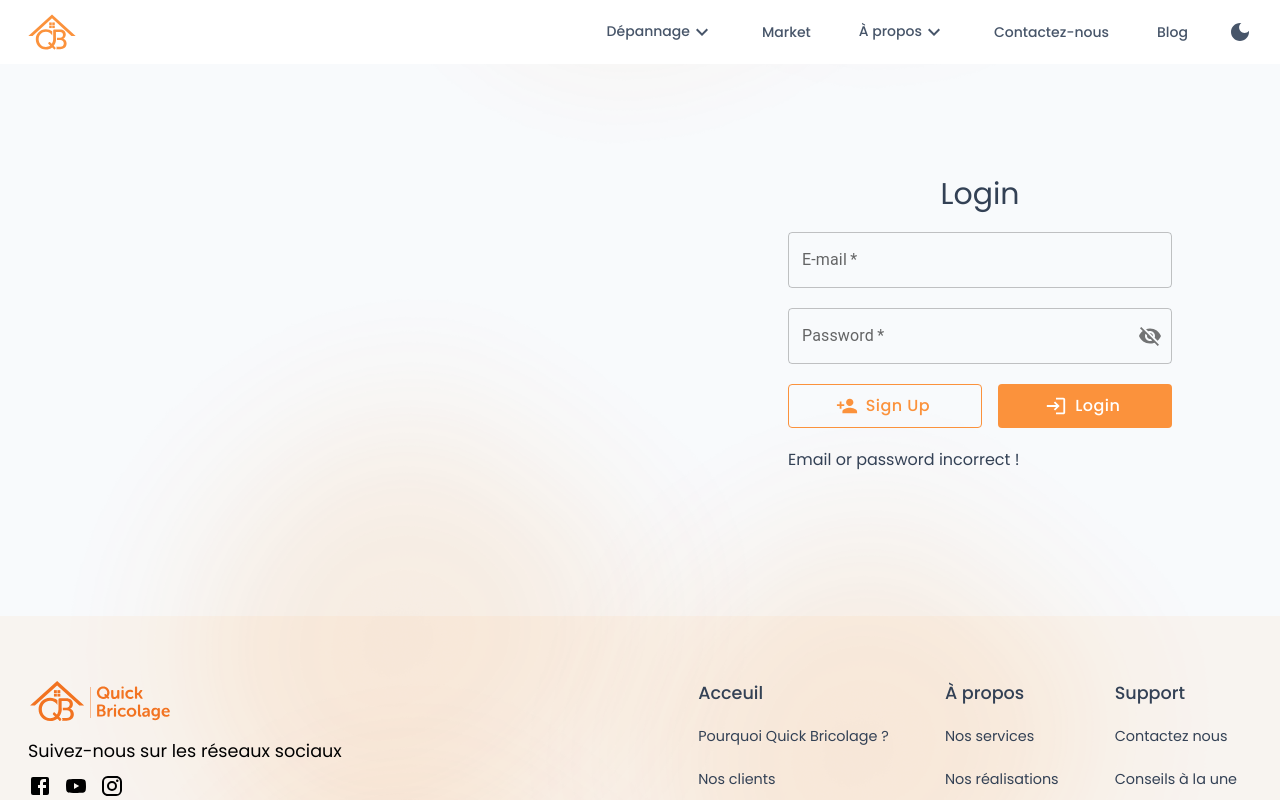
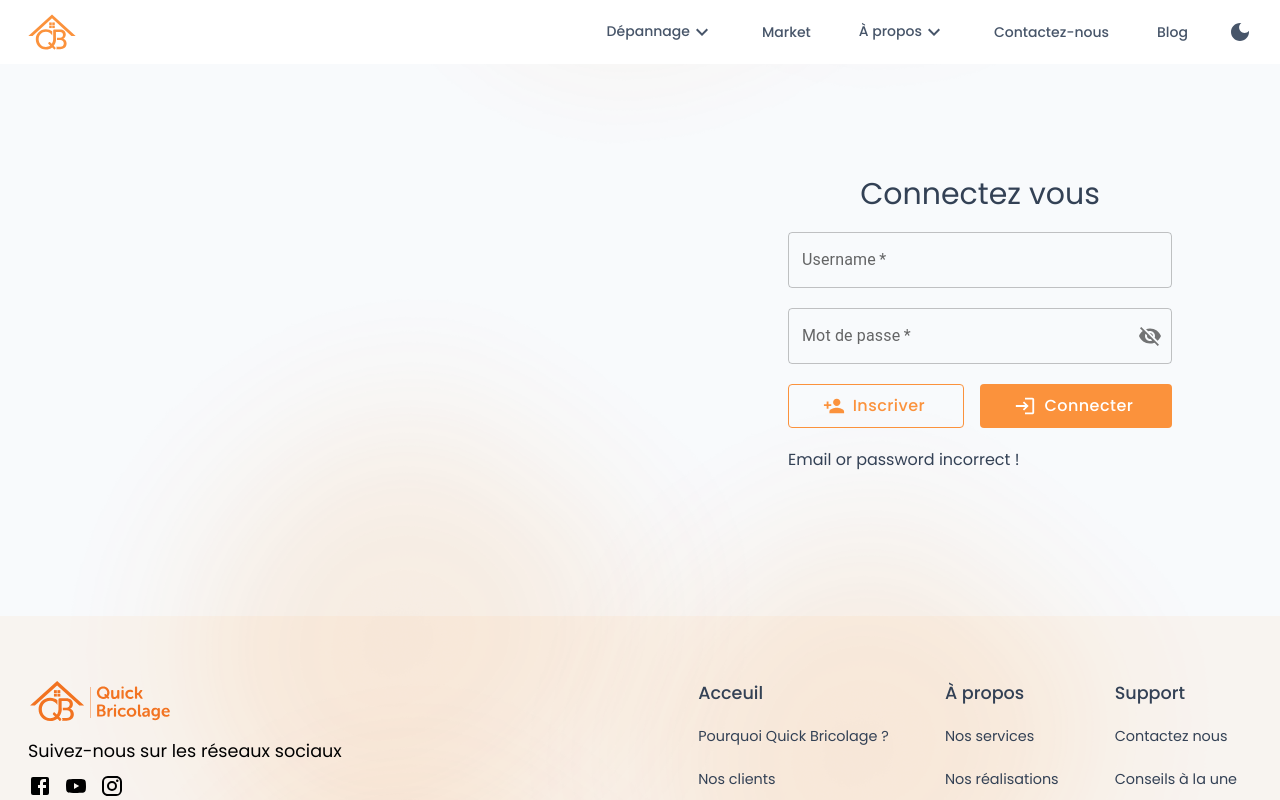
Before and after one commit to seifaaza/E-commerce, a React (Vite) app: page /connexion in a window 1280 px wide. Shown: the top 800 px of the page. Built offline with nearby package versions, Linux system fonts and the light colour scheme; a web font is replaced by a local one.

Commit message:
authentication

```diff
--- a/package.json
+++ b/package.json
@@ -18,12 +18,14 @@
     "aos": "^2.3.4",
     "axios": "^1.4.0",
     "bootstrap": "^5.3.0",
+    "jwt-decode": "^3.1.2",
     "prop-types": "^15.8.1",
     "react": "^18.2.0",
     "react-bootstrap": "^2.8.0",
     "react-dom": "^18.2.0",
     "react-router-dom": "^6.11.2",
     "sass": "^1.62.1",
+    "universal-cookie": "^4.0.4",
     "zustand": "^4.3.9"
   },
   "devDependencies": {
--- a/src/App.css
+++ b/src/App.css
@@ -391,9 +391,9 @@ body {
   @apply dark:text-slate-300 !important;
 }
 .css-1d3z3hw-MuiOutlinedInput-notchedOutline{
-@apply dark:border-slate-300 !important ;
+@apply dark:border-slate-700 !important ;
 font-family: var(--font-main) !important;
 }
-.css-mk9tez-MuiFormLabel-root-MuiInputLabel-root, .css-1lczath-MuiFormLabel-root-MuiInputLabel-root.Mui-focused, .css-1sqnrkk-MuiInputBase-input-MuiOutlinedInput-input, .css-1lczath-MuiFormLabel-root-MuiInputLabel-root{
+.css-nxo287-MuiInputBase-input-MuiOutlinedInput-input, .css-mk9tez-MuiFormLabel-root-MuiInputLabel-root, .css-1lczath-MuiFormLabel-root-MuiInputLabel-root.Mui-focused, .css-1sqnrkk-MuiInputBase-input-MuiOutlinedInput-input, .css-1lczath-MuiFormLabel-root-MuiInputLabel-root{
   @apply dark:text-slate-300 !important ;
 }
--- a/src/App.jsx
+++ b/src/App.jsx
@@ -13,6 +13,7 @@ import Confirmer from "./pages/confirmer/Confimer";
 import Diagnostic from "./pages/diagnostic/Diagnostic";
 import Market from "./pages/market/Market";
 import Connexion from "./pages/account/Connexion";
+import RequireAuth from "./pages/auth/RequireAuth";
 
 function App() {
   // arrow up button
@@ -39,11 +40,20 @@ function App() {
           <Route path="/" element={<Landing />} />
           <Route path="/market" element={<Market />} />
           <Route path="/demander-un-service" element={<Confirmer />} />
-          <Route path="/confirmer" element={<Confirmer />} />
+          <Route path="/connexion" element={<Connexion />} />
           <Route path="/diagnostic" element={<Diagnostic />} />
           <Route path="/contactez-nous" element={<Contactez />} />
           <Route path="/blog" element={<Blog />} />
-          <Route path="/connexion" element={<Connexion />} />
+
+          <Route
+            path="/confirmer"
+            element={
+              <RequireAuth>
+                {" "}
+                <Confirmer />{" "}
+              </RequireAuth>
+            }
+          />
           <Route path="*" element={<Error />} />
         </Routes>
       </div>
--- a/src/pages/account/Connexion.jsx
+++ b/src/pages/account/Connexion.jsx
@@ -1,5 +1,5 @@
 import { useState } from "react";
-import SignUp from "./SignUp";
+import SignUp from "./Signup";
 import Login from "./Login";
 
 export default function Connexion() {
--- a/src/pages/account/Login.jsx
+++ b/src/pages/account/Login.jsx
@@ -11,56 +11,59 @@ import OutlinedInput from "@mui/material/OutlinedInput";
 import IconButton from "@mui/material/IconButton";
 import VisibilityIcon from "@mui/icons-material/Visibility";
 import VisibilityOffIcon from "@mui/icons-material/VisibilityOff";
-// import authStore from "../../stores/AuthStore";
+import authStore from "../../store/AuthStore";
 import { useNavigate } from "react-router-dom";
 
 export default function Login({ SignSwitch }) {
-//   const store = authStore();
-//   const navigate = useNavigate();
+  const store = authStore();
+  const navigate = useNavigate();
 
-//   const handleLogin = async (e) => {
-//     e.preventDefault();
-//     await store.login();
-//     navigate("/profile");
-//   };
+  const handleLogin = async (e) => {
+    e.preventDefault();
+    await store.login();
+    navigate("/confirmer");
+  };
 
   const [passwordVisibility, setPasswordVisibility] = useState("invisible");
 
   return (
     <form
-    //   onSubmit={handleLogin}
+      onSubmit={handleLogin}
       encType="multipart/form-data"
       className="flex flex-col gap-5 w-full text-slate-700 laptop:max-w-sm"
     >
-      <h1 className="text-3xl text-center dark:text-white">Login</h1>
+      <h1 className="text-3xl text-center dark:text-white">Connectez vous</h1>
+
       <TextField
-        // onChange={store.updateLoginForm}
-        // value={store.loginForm.email}
-        name="email"
+        name="username"
+        onChange={store.updateLoginForm}
+        value={store.loginForm.username}
+        placeholder="Votre username"
+        color="warning"
         type="text"
-        color="secondary"
         id="outlined-textarea"
-        label="E-mail"
-        placeholder="Your E-mail"
+        label="Username"
+        variant="outlined"
         required
-      />{" "}
+      />
       <FormControl variant="outlined" required>
-        <InputLabel color="secondary" htmlFor="outlined-adornment-password">
-          Password
+        <InputLabel color="warning" htmlFor="outlined-adornment-password">
+          Mot de passe
         </InputLabel>
         <OutlinedInput
           name="password"
-        //   onChange={store.updateLoginForm}
-        //   value={store.loginForm.password}
+          onChange={store.updateLoginForm}
+          value={store.loginForm.password}
           id="outlined-adornment-password"
           type={passwordVisibility == "visible" ? "test" : "password"}
-          label="Password"
-          placeholder="Your password"
-          color="secondary"
+          label="Mot de passe"
+          placeholder="Votre mot de passe"
+          color="warning"
           required
           endAdornment={
             <InputAdornment position="end">
               <IconButton
+                className="dark:text-slate-300 hover:dark:text-white"
                 aria-label="toggle password visibility"
                 onClick={() => {
                   passwordVisibility == "invisible"
@@ -87,7 +90,7 @@ export default function Login({ SignSwitch }) {
           className="btn btn-outlined grow"
           onClick={() => SignSwitch("signUp")}
         >
-          Sign Up
+          Inscriver
         </Button>
         <Button
           type="submit"
@@ -96,11 +99,11 @@ export default function Login({ SignSwitch }) {
           startIcon={<LoginIcon />}
           className="btn btn-contained grow"
         >
-          Login
+          Connecter
         </Button>
       </div>
       <span
-        // className={`text-red-600 ${store.loginError ? "block" : "hidden"} `}
+      // className={`text-red-600 ${store.loginError ? "block" : "hidden"} `}
       >
         Email or password incorrect !
       </span>
--- a/src/pages/account/Signup.jsx
+++ b/src/pages/account/Signup.jsx
@@ -25,53 +25,48 @@ export default function SignUp({ SignSwitch }) {
   //   };
 
   const [passwordVisibility, setPasswordVisibility] = useState("invisible");
+  const [confirmPasswordVisibility, setConfirmPasswordVisibility] =
+    useState("invisible");
   return (
     <form
       //   onSubmit={handleSignUp}
       encType="multipart/form-data"
       className="flex flex-col gap-5 w-full text-slate-700 laptop:max-w-sm"
     >
-      <h1 className="text-3xl text-center dark:text-white">Sign Up</h1>
-      <TextField
-        // value={store.signUpForm.fullName}
-        // onChange={store.updateSignupForm}
-        name="fullName"
-        type="text"
-        color="secondary"
-        id="outlined-textarea"
-        label="Full name"
-        placeholder="Your full name"
-        required
-      />{" "}
+      <h1 className="text-3xl text-center dark:text-white">Inscrivez vous</h1>
       <TextField
         // error={store.emailError ? true : false}
         // value={store.signUpForm.email}
         // onChange={store.updateSignupForm}
-        name="email"
+        placeholder="Votre username"
+        // color={store.emailError ? "error" : "secondary"}
+        color="warning"
         type="text"
-        // color={store.emailError ? "error" : "secondary"}
         id="outlined-textarea"
+        label="Username"
         // label={store.emailError ? "This e-mail is already used ! " : "E-mail"}
-        placeholder="Your E-mail"
+        variant="outlined"
         required
-      />{" "}
+      />
+
       <FormControl variant="outlined" required>
-        <InputLabel color="secondary" htmlFor="outlined-adornment-password">
-          Password
+        <InputLabel color="warning" htmlFor="outlined-adornment-password">
+          Mot de passe
         </InputLabel>
         <OutlinedInput
           name="password"
           //   value={store.signUpForm.password}
           //   onChange={store.updateSignupForm}
           id="outlined-adornment-password"
-          type={passwordVisibility == "visible" ? "test" : "password"}
-          label="Password"
-          placeholder="Your password"
-          color="secondary"
+          type={passwordVisibility == "visible" ? "text" : "password"}
+          label="Mot de passe"
+          placeholder="Votre mot de passe"
+          color="warning"
           required
           endAdornment={
             <InputAdornment position="end">
               <IconButton
+                className="dark:text-slate-300 hover:dark:text-white"
                 aria-label="toggle password visibility"
                 onClick={() => {
                   passwordVisibility == "invisible"
@@ -90,6 +85,42 @@ export default function SignUp({ SignSwitch }) {
           }
         />
       </FormControl>
+      <FormControl variant="outlined" required>
+        <InputLabel color="warning" htmlFor="outlined-adornment-password">
+          Confirmer
+        </InputLabel>
+        <OutlinedInput
+          name="confimPassword"
+          //   value={store.signUpForm.password}
+          //   onChange={store.updateSignupForm}
+          id="outlined-adornment-password"
+          type={confirmPasswordVisibility == "visible" ? "text" : "password"}
+          label="Confirmer"
+          placeholder="Confirmer votre mot de passe"
+          color="warning"
+          required
+          endAdornment={
+            <InputAdornment position="end">
+              <IconButton
+                className="dark:text-slate-300 hover:dark:text-white"
+                aria-label="toggle password visibility"
+                onClick={() => {
+                  confirmPasswordVisibility == "invisible"
+                    ? setConfirmPasswordVisibility("visible")
+                    : setConfirmPasswordVisibility("invisible");
+                }}
+                edge="end"
+              >
+                {confirmPasswordVisibility === "visible" ? (
+                  <VisibilityIcon />
+                ) : (
+                  <VisibilityOffIcon />
+                )}
+              </IconButton>
+            </InputAdornment>
+          }
+        />
+      </FormControl>
       <div className="flex gap-4">
         <Button
           variant="outlined"
@@ -98,7 +129,7 @@ export default function SignUp({ SignSwitch }) {
           className="btn btn-outlined  grow"
           onClick={() => SignSwitch("login")}
         >
-          Login
+          Connecter
         </Button>
         <Button
           variant="contained"
@@ -107,7 +138,7 @@ export default function SignUp({ SignSwitch }) {
           className="btn btn-contained grow"
           type="submit"
         >
-          Sign Up
+          Inscriver
         </Button>
       </div>
     </form>
--- /dev/null
+++ b/src/pages/auth/RequireAuth.jsx
@@ -0,0 +1,29 @@
+import { useEffect } from "react";
+import Connexion from "../account/Connexion";
+import Error from "../../error/Error";
+import Confirmer from "../confirmer/Confimer";
+import authStore from "../../store/AuthStore";
+
+export default function RequireAuth() {
+  const store = authStore();
+
+  //   useEffect(() => {
+  //     if (store.loggedIn === null) {
+  //       store.checkAuth();
+  //     }
+  //   }, []);
+
+  if (store.loggedIn === true) {
+    return <Confirmer />;
+  }
+
+  if (store.loggedIn === null) {
+    return <Error />;
+  }
+
+  if (store.loggedIn === false) {
+    return <Connexion />;
+  }
+
+  return <div>children</div>;
+}
--- a/src/pages/confirmer/Confimer.jsx
+++ b/src/pages/confirmer/Confimer.jsx
@@ -1,14 +1,17 @@
 import ProcessStepper from "./ProcessStepper";
+import authStore from "../../store/AuthStore";
 
 export default function Confirmer() {
+  const store = authStore();
   return (
     <div className="flex flex-col gap-6 tablet:gap-10 z-10 tablet:pt-8">
       <div className="font-main py-10 px-3 flex flex-col justify-center tablet:px-8 tablet:justify-start items-center gap-10 laptop:px-0 ">
         <h1 className="h-fit text-title text-center tablet:text-large bg-clip-text text-transparent bg-gradient-to-r from-orange-400 to-orange-500 ">
           Confirmer l&apos;intervention
         </h1>
-        <ProcessStepper/>
+        <ProcessStepper />
       </div>
+      <button onClick={store.logout}>Logout</button>
     </div>
   );
 }
--- /dev/null
+++ b/src/store/AuthStore.jsx
@@ -0,0 +1,100 @@
+import create from "zustand";
+import axios from "axios";
+import Cookies from "universal-cookie";
+import jwt from "jwt-decode";
+
+const authStore = create((set) => ({
+  loggedIn: null,
+  user: null,
+
+  cookies: new Cookies(),
+
+  loginError: false,
+
+  loginForm: {
+    username: "",
+    password: "",
+  },
+  // admin: null,
+
+  updateLoginForm: (e) => {
+    const { name, value } = e.target;
+    set((state) => {
+      return {
+        loginForm: {
+          ...state.loginForm,
+          [name]: value,
+        },
+      };
+    });
+  },
+  logout: () => {
+    const { cookies } = authStore.getState();
+    set({
+      user: null,
+    });
+    cookies.remove("jwt-authorization");
+  },
+
+  login: async () => {
+    try {
+      const {
+        loginForm: { username, password },
+        cookies,
+      } = authStore.getState();
+      const formdata = new FormData();
+      formdata.append("username", username);
+      formdata.append("password", password);
+
+      const res = await axios.post(
+        "https://srv2.aptusmaroc.com/mobile-customer/login",
+        formdata
+      );
+      //   const cookies = new Cookies();
+      const decoded = jwt(res.data.access_token);
+      set({
+        user: decoded,
+        loggedIn: true,
+        loginForm: {
+          username: "",
+          password: "",
+        },
+      });
+      cookies.set("jwt-authorization", res.data.access_token, {
+        expires: new Date(decoded.exp * 1000),
+      });
+      console.log(res.data.access_token);
+      console.log(decoded);
+    } catch (err) {
+      set({
+        loginError: true,
+        loggedIn: false,
+      });
+
+      //   const { loggedIn } = authStore.getState();
+      //   console.log(loggedIn);
+    }
+  },
+
+  //   checkAuth: async () => {
+  //     try {
+  //       const res = await axios.get("/admin-check-auth", {
+  //         withCredentials: true,
+  //       });
+  //       set({
+  //         loggedIn: true,
+  //         // admin: res.data.admin,
+  //       });
+  //     } catch (err) {
+  //       set({ loggedIn: false });
+  //     }
+  //   },
+
+  //   logout: async () => {
+  //     await axios.get("/admin-logout", { withCredentials: true });
+  //     set({ loggedIn: false });
+  //     window.location.replace("/dashboard/");
+  //   },
+}));
+
+export default authStore;
```
Also changed, not shown: src/error/Error.jsx (+9 -2 lines), 1 other file (tests, documents, lock files or other folders).
